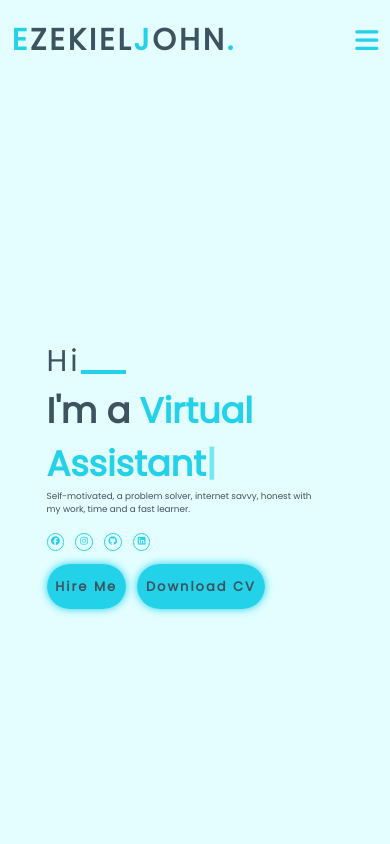
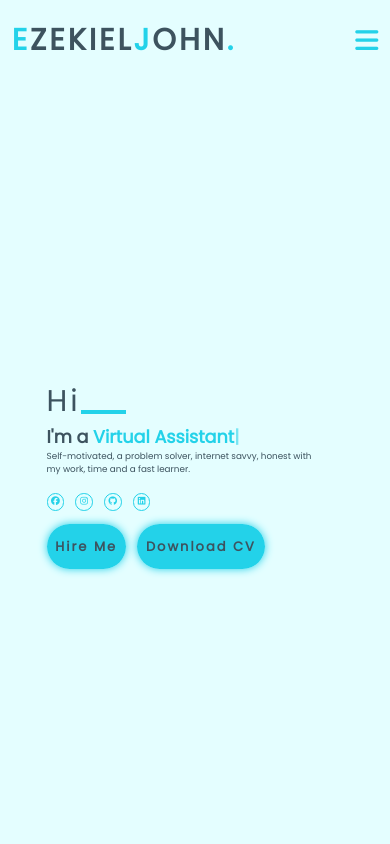
Before and after one commit to ezekieljohnwebdev/ezekieljohnwebdev.github.io, a plain HTML site: page index.html in a window 390 px wide. Shown: the top 844 px of the page. Drawn offline with nearby package versions, Linux system fonts and the light colour scheme.

Commit message:
styles optimize

```diff
--- a/Styles.css
+++ b/Styles.css
@@ -412,4 +412,15 @@ section {
         font-size: 1rem;
         margin: 1.5rem 0;
     }
+
+    .home {
+        flex-direction: column;
+    }
+
+    .wrapper h1 {
+        font-size: 2rem;
+        margin: 0;
+    }
+
+
 }
--- a/index.html
+++ b/index.html
@@ -34,7 +34,7 @@
 </header>
 
 <!-- Home Section -->
-<section class="home-section" id="home">
+<section class="home" id="home">
     <div class="wrapper">
         <div class="cols cols0">
             <span class="topline">Hi</span>
```
